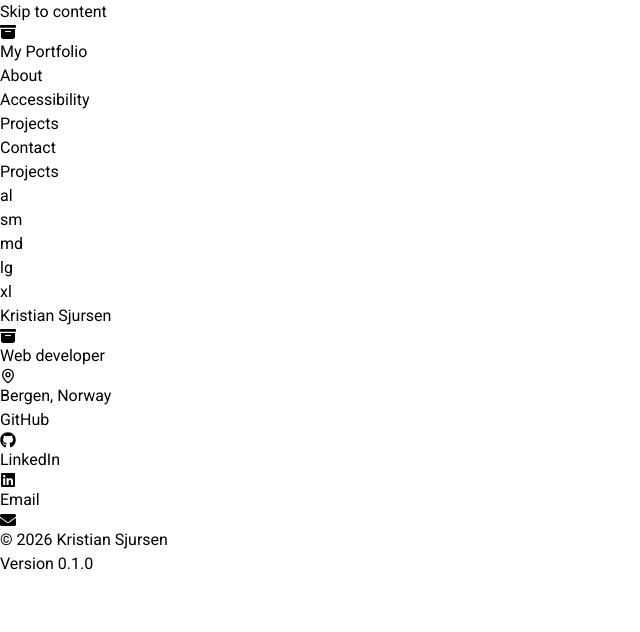
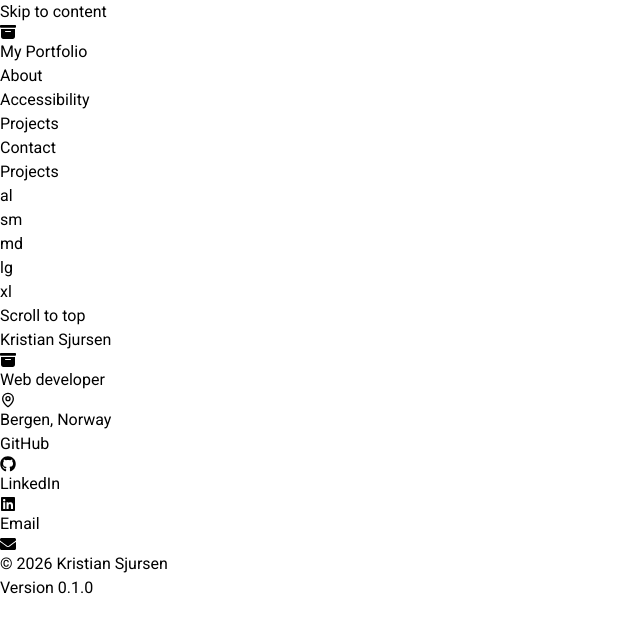
Before and after one commit to kr-sjursen/portfolio-project, a Next.js app: page /projects in a window 1280 px wide. Shown: the top 632 px of the page, without its empty margins (0-640 px from the left). Built offline with nearby package versions, Linux system fonts and the light colour scheme.

Commit message:
Add fixed scroll-to-top link
Add a site-wide link to the main content and remove outdated project page TODOs.

```diff
--- a/src/app/layout.tsx
+++ b/src/app/layout.tsx
@@ -4,6 +4,7 @@ import { Geist, Geist_Mono } from 'next/font/google';
 import { Roboto } from 'next/font/google';
 import '@/assets/global.css';
 import { ScreenSizeMarker } from '@/components/ScreenSizeMarker';
+import { ScrollToTop } from '@/components/navigation/ScrollToTop';
 
 const geistSans = Geist({
   variable: '--font-geist-sans',
@@ -61,6 +62,7 @@ export default function RootLayout({ children }: LayoutProps<"/">) {
         <Header />
         {children}
         {isDev && <ScreenSizeMarker />}
+        <ScrollToTop />
         <Footer />
       </body>
     </html>
--- a/src/app/projects/page.tsx
+++ b/src/app/projects/page.tsx
@@ -5,9 +5,7 @@ export const metadata: Metadata = {
 };
 
 export default function Projects() {
-  // TODO: Create reusable project cards.
   // TODO: Show each project's purpose, my contribution, key technologies, and links to a demo or repo.
-  // TODO: Use a consistent data source for project info so it's easy to update.
   // TODO: Start with a few well-presented projects rather than many.
   return (
     <main
--- /dev/null
+++ b/src/components/navigation/ScrollToTop.tsx
@@ -0,0 +1,15 @@
+import { LinkButton } from '@/components/buttons/LinkButtons';
+
+// TODO: Add smooth scroll effect
+// TODO: Hide button when at top of page
+// TODO: Add icon.
+// TODO: Ensure it is accessible
+export function ScrollToTop() {
+  return (
+    <LinkButton
+      Path='#main'
+      Text='Scroll to top'
+      Style='fixed bottom-4 right-4 rounded-full! w-20 h-20 z-99'
+    />
+  );
+}
```
Also changed, not shown: src/components/feature/about/Education.tsx (line endings or trailing spaces), src/components/feature/about/Skills.tsx (line endings or trailing spaces).
